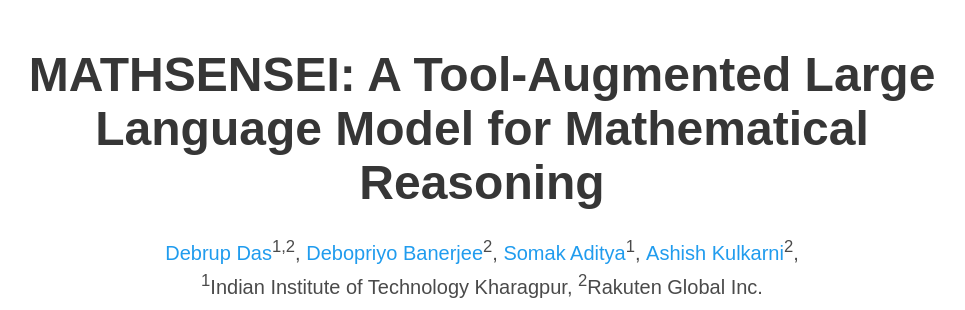
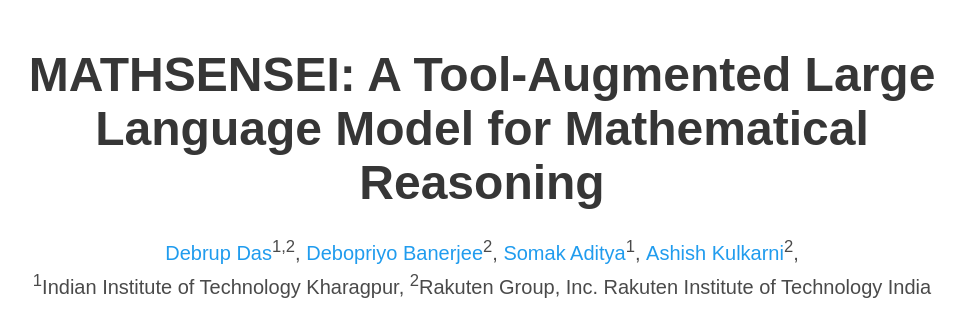
Before and after one commit to Debrup-61/MathSensei.github.io, a plain HTML site: page index.html in a window 1280 px wide. Shown: the top 310 px of the page, without its empty margins (158-1123 px from the left). Drawn offline with nearby package versions, Linux system fonts and the light colour scheme; some icons are missing; a web font is replaced by a local one.

Commit message:
Update index.html

```diff
--- a/index.html
+++ b/index.html
@@ -65,7 +65,7 @@
 
           <div class="is-size-5 publication-authors">
             <span class="author-block"><sup>1</sup>Indian Institute of Technology Kharagpur,</span>
-            <span class="author-block"><sup>2</sup>Rakuten Global Inc.</span>
+            <span class="author-block"><sup>2</sup>Rakuten Group, Inc. Rakuten Institute of Technology India</span>
           </div>
 
           <div class="column has-text-centered">
```
